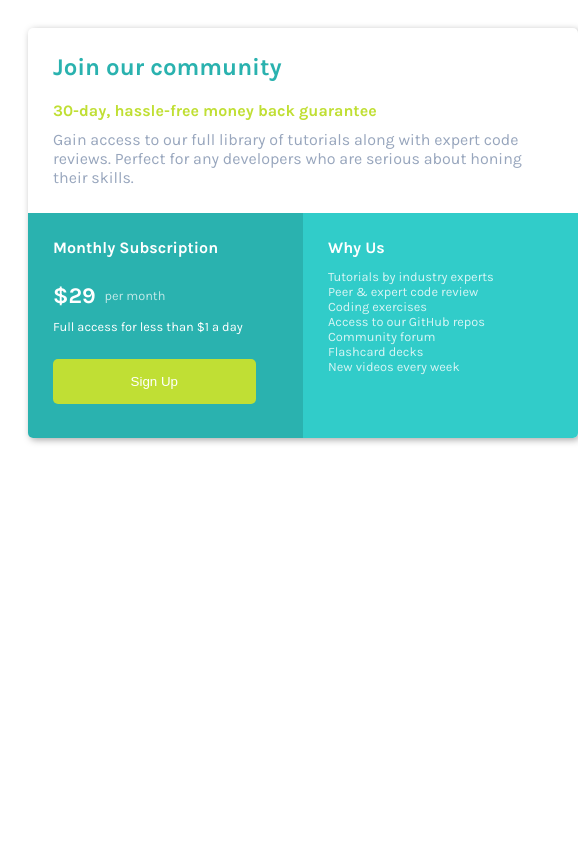
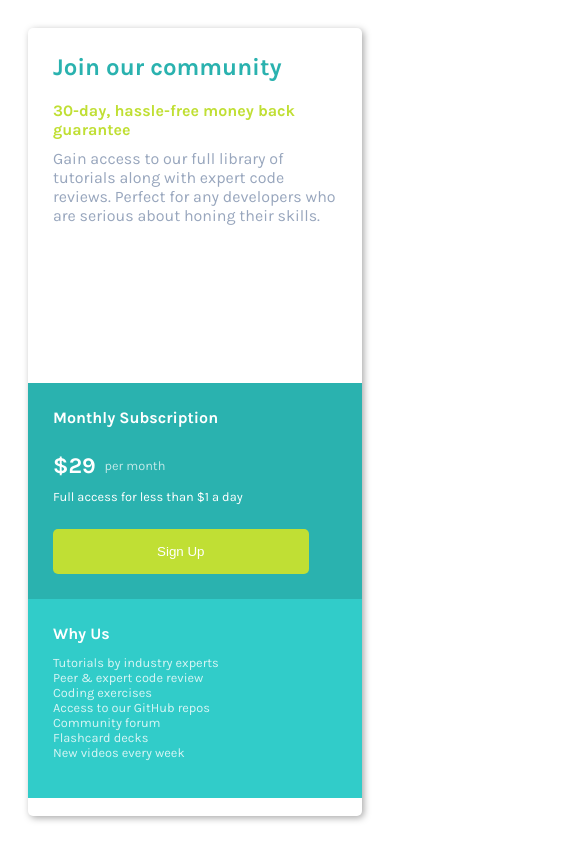
Before and after one commit to Esraa-Saeed/pricing-card-frontend-mentor-challenge, a plain HTML site: page index.html in a window 390 px wide. Shown: the whole page, 578 px wide, since content can reach past the window. Drawn offline with Linux system fonts and the light colour scheme; a script that the page names is missing.

Commit message:
Update style.css

```diff
--- a/style.css
+++ b/style.css
@@ -117,3 +117,10 @@ ul {
 #price-container {
   margin: 10px;
 }
+
+@media (max-width: 605px) {
+  #bottom-left-section, #bottom-right-section, #card {
+    width: 100%;
+    height: auto;
+  }
+}
```
